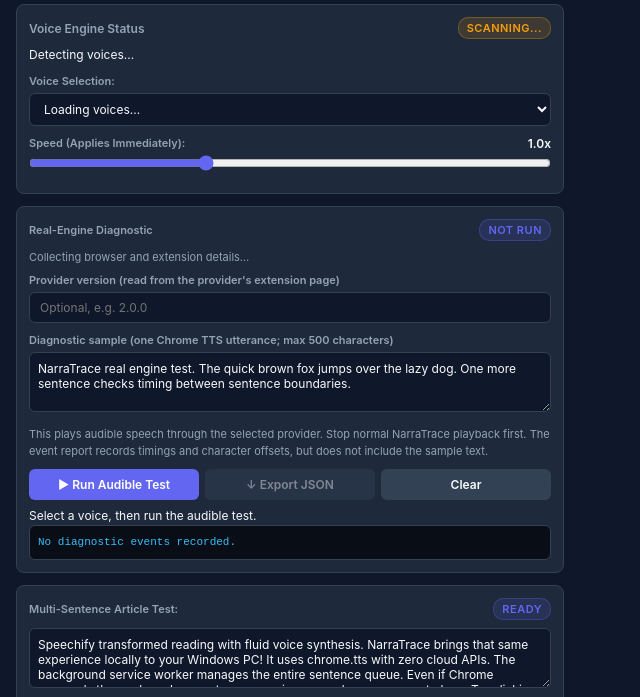
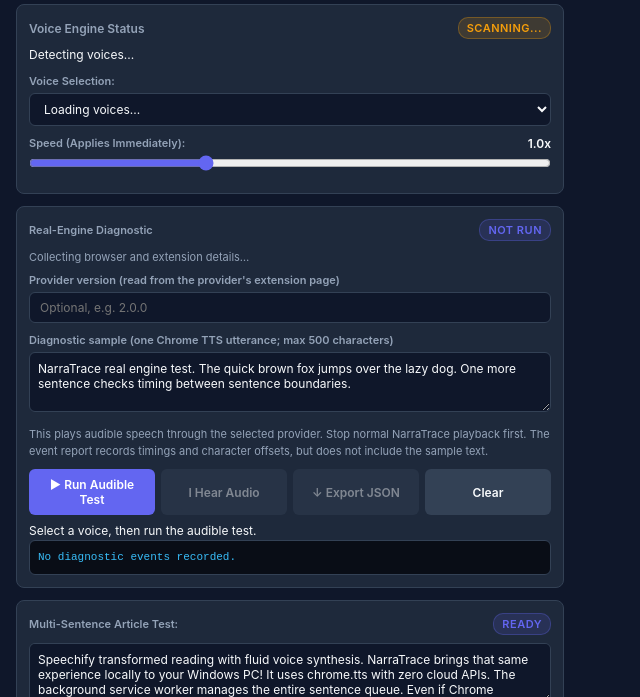
Before and after one commit to bicky911/NarraTrace, a browser extension: page test.html in a window 1280 px wide. Shown: the part 72-769 px from the top of the page, without its empty margins (0-640 px from the left). Drawn offline with Linux system fonts and the light colour scheme.

Commit message:
feat(diagnostics): allow marking first audible output

```diff
--- a/test.html
+++ b/test.html
@@ -319,6 +319,7 @@
     </p>
     <div class="btn-group">
       <button id="btn-run-engine-diagnostic">▶ Run Audible Test</button>
+      <button id="btn-mark-audible" class="secondary" disabled>I Hear Audio</button>
       <button id="btn-export-engine-diagnostic" class="secondary" disabled>↓ Export JSON</button>
       <button id="btn-clear-engine-diagnostic" class="secondary">Clear</button>
     </div>
```
